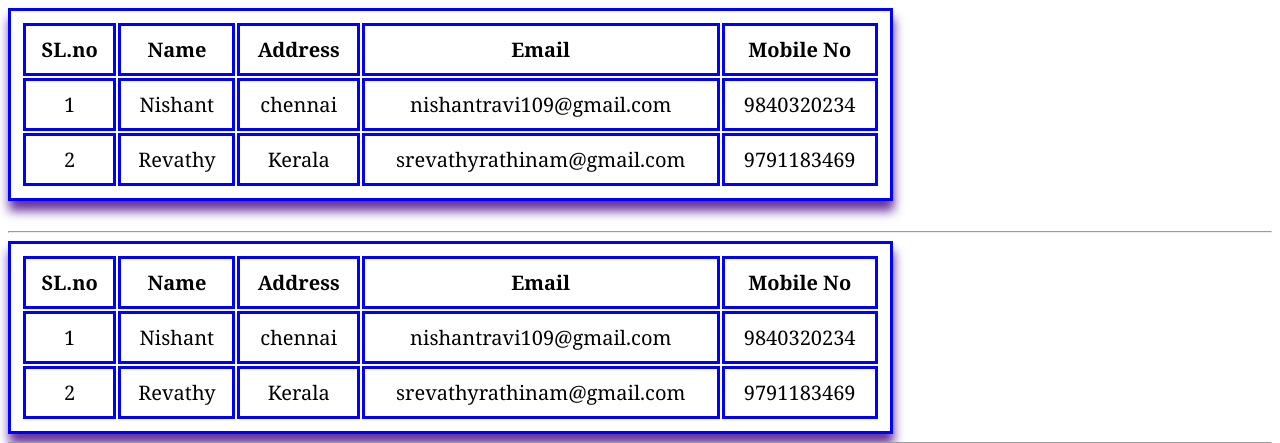
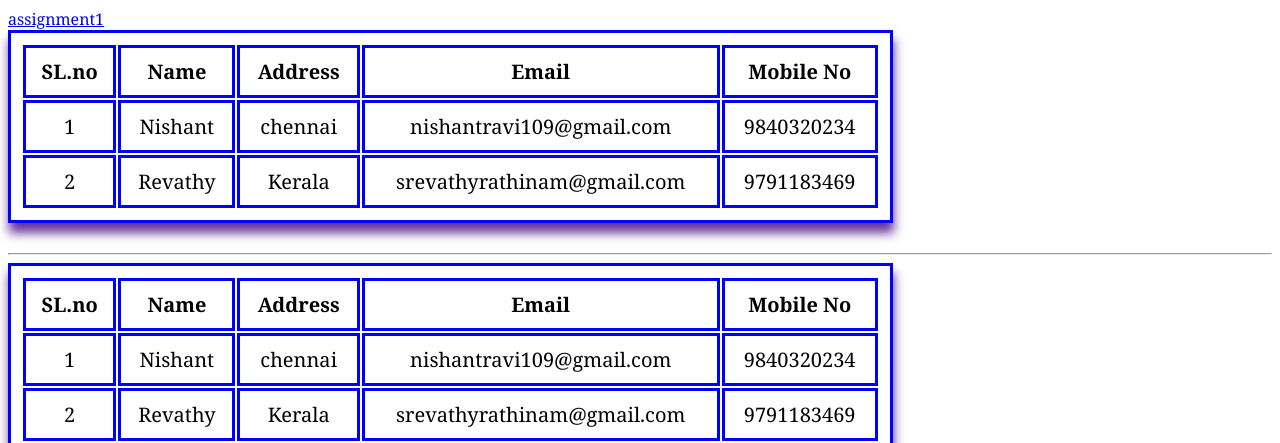
Before and after one commit to Nishant109/tablehtml, a plain HTML site: page index1.html in a window 1280 px wide. Shown: the top 443 px of the page. Drawn offline with Linux system fonts and the light colour scheme.

Commit message:
Update index1.html

```diff
--- a/index1.html
+++ b/index1.html
@@ -8,6 +8,7 @@
     <link rel="stylesheet" href="style.css">
 </head>
 <body>
+      <a href="index.html">assignment1</a>
     <TABLE>
         <thead>
             <tr>
```
